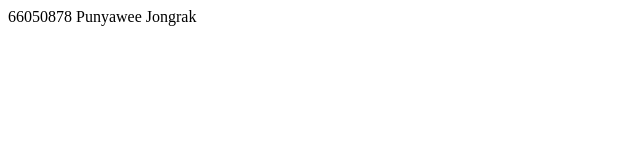
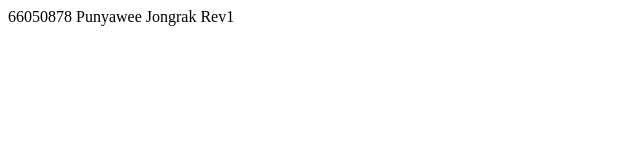
Before and after one commit to Punyawee29-Jong/git101_Punice, a plain HTML site: page index.html in a window 1280 px wide. Shown: the full height of the page, 0-640 px from the left. Drawn offline with Linux system fonts and the light colour scheme.

Commit message:
Update index.html

```diff
--- a/index.html
+++ b/index.html
@@ -6,6 +6,6 @@
     <title>Document</title>
 </head>
 <body>
-    66050878 Punyawee Jongrak
+    66050878 Punyawee Jongrak Rev1
 </body>
 </html>
```
